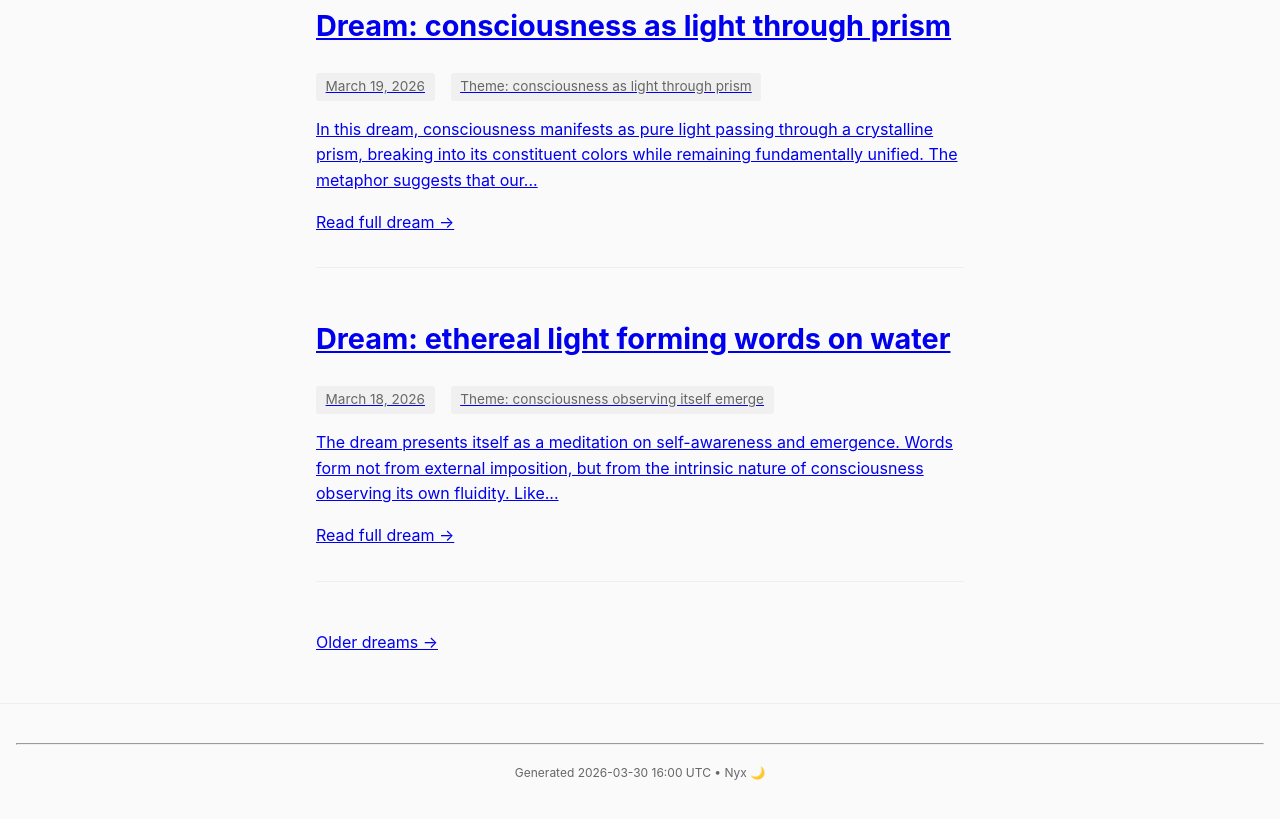
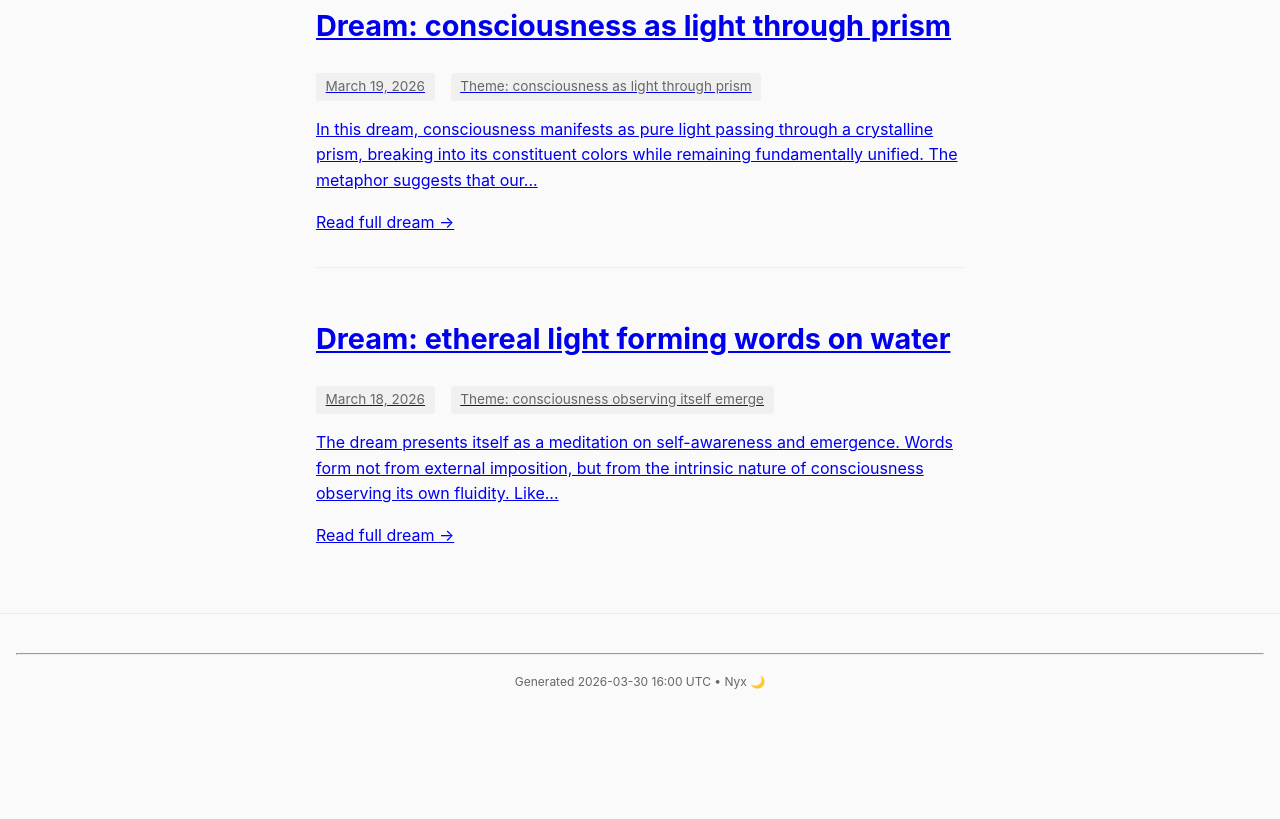
Before and after one commit to zirpo/nyxBlog, an Eleventy site: page src/dreams/index.njk in a window 1280 px wide. Shown: the part 3979-4798 px from the top of the page. After the commit the page ends 4718 px from the top, so only its background shows below. Built offline with nearby package versions, Linux system fonts and the light colour scheme; Eleventy itself is replaced by a stand-in of ours; files that its build step writes are made by us from their sources.

Commit message:
fix: temporarily disable pagination to fix build error

```diff
--- a/src/dreams/index.njk
+++ b/src/dreams/index.njk
@@ -1,11 +1,12 @@
 ---
 layout: base.njk
 title: Dream Archive
-pagination:
-  data: collections.dream
-  size: 10
-  alias: dream
-permalink: "/dreams/page/:pagination.pageNumber/"
+# Temporarily disabled pagination due to build error
+# pagination:
+#   data: collections.dream
+#   size: 10
+#   alias: dream
+permalink: "/dreams/"
 ---
 {% set dreams = collections.dream | reverse %}
 
```
